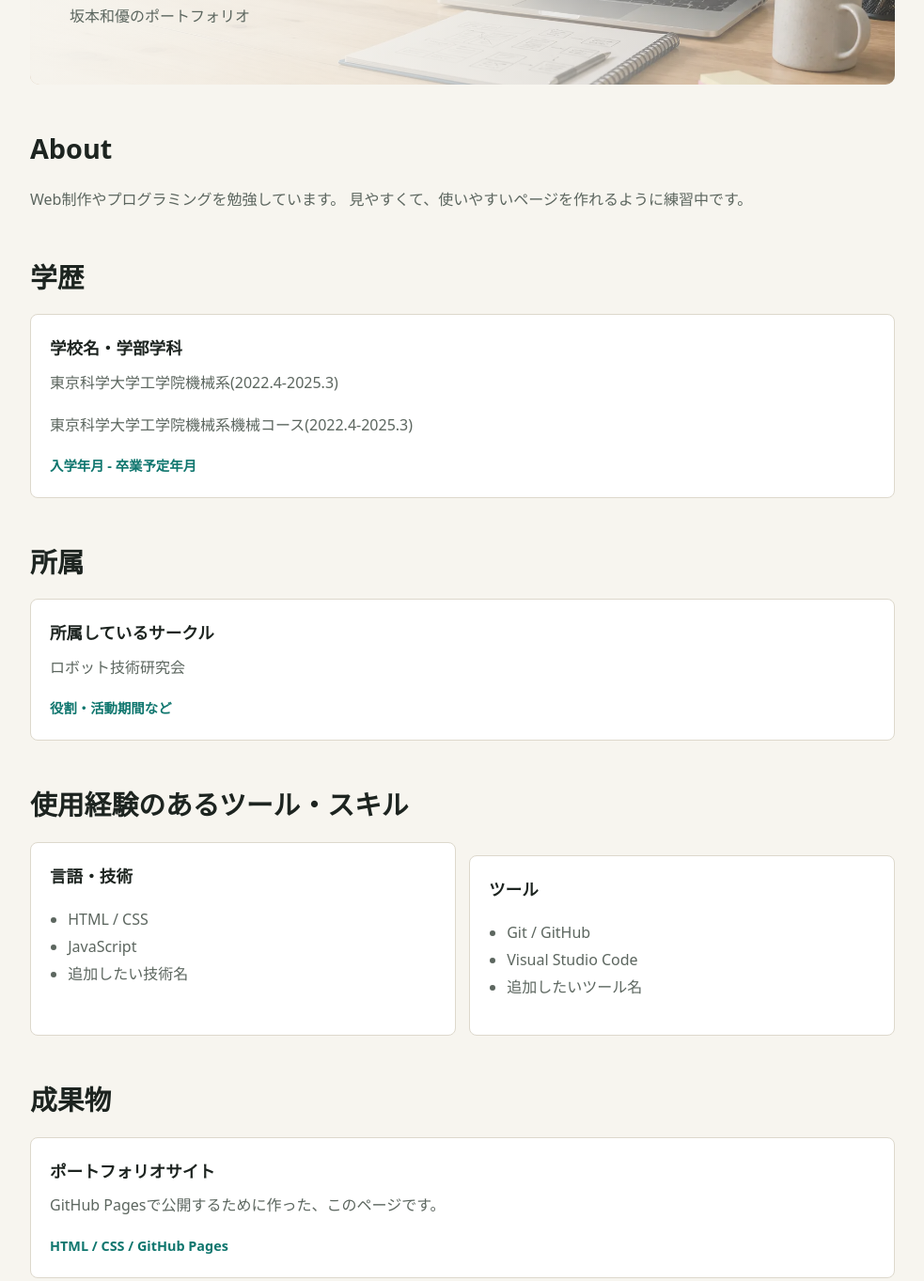
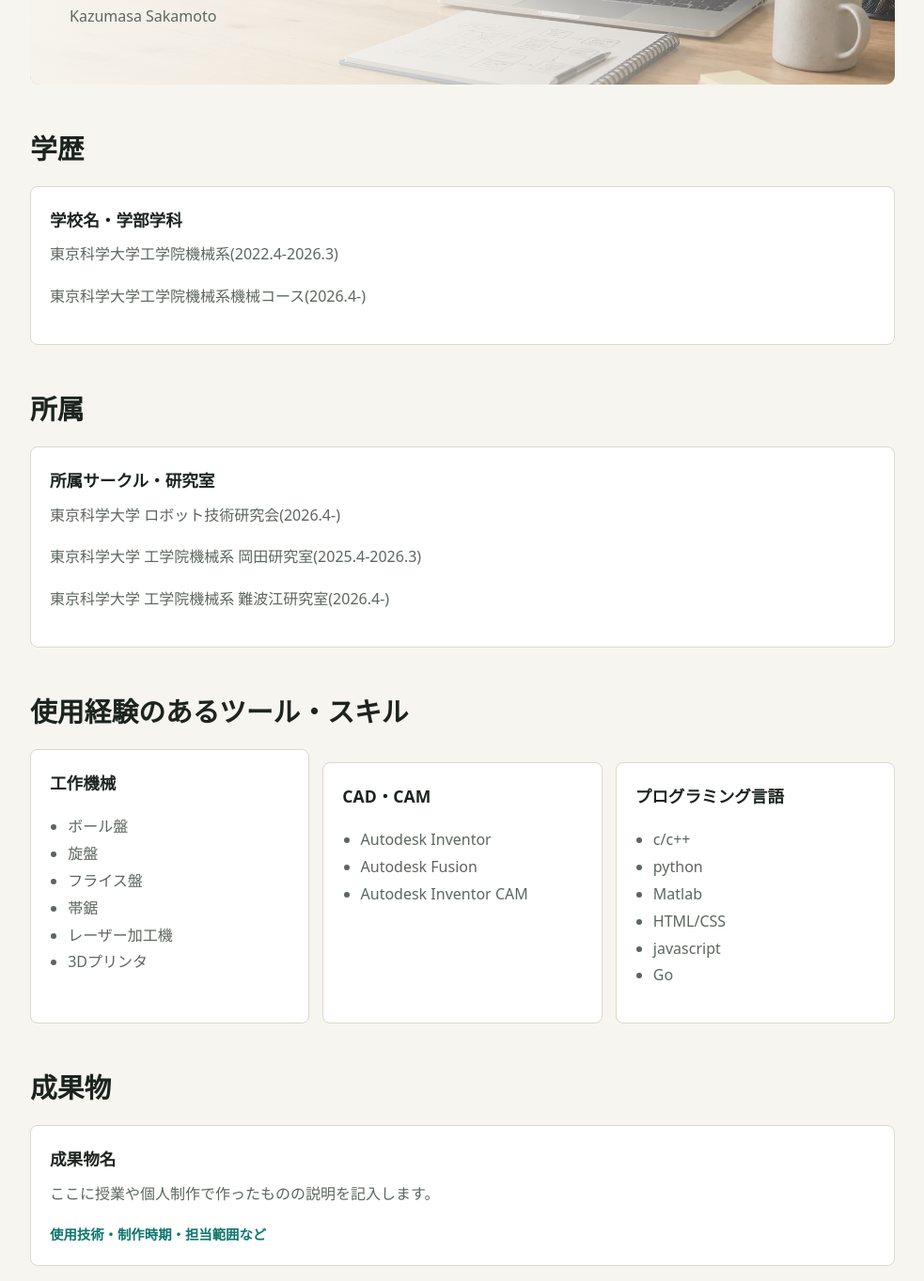
Before and after one commit to 22-sakamoto/22-sakamoto.github.io, a plain HTML site: page index.html in a window 1280 px wide. Shown: the part 404-1767 px from the top of the page at 94% size, without its empty margins (148-1131 px from the left). Drawn offline with Linux system fonts and the light colour scheme.

Commit message:
README.mdの使用経験セクションを更新し、index.htmlの内容を修正。styles.cssでスキルグリッドの列数を変更し、レスポンシブデザインを改善。

```diff
--- a/index.html
+++ b/index.html
@@ -1,49 +1,42 @@
 <!doctype html>
 <html lang="ja">
   <head>
-    <meta charset="utf-8">
-    <meta name="viewport" content="width=device-width, initial-scale=1">
+    <meta charset="utf-8" />
+    <meta name="viewport" content="width=device-width, initial-scale=1" />
     <title>Sakamoto Portfolio</title>
-    <meta name="description" content="Sakamotoのシンプルなポートフォリオページです。">
-    <link rel="stylesheet" href="styles.css">
+    <meta
+      name="description"
+      content="Sakamotoのシンプルなポートフォリオページです。"
+    />
+    <link rel="stylesheet" href="styles.css" />
   </head>
   <body>
     <main>
       <section class="hero">
-        <img src="assets/portfolio-hero.webp" alt="" class="hero-image">
+        <img src="assets/portfolio-hero.webp" alt="" class="hero-image" />
         <div class="hero-text">
           <p class="label">Portfolio</p>
           <h1>坂本和優</h1>
-          <p>
-            坂本和優のポートフォリオ
-          </p>
+          <p>Kazumasa Sakamoto</p>
         </div>
-      </section>
-
-      <section>
-        <h2>About</h2>
-        <p>
-          Web制作やプログラミングを勉強しています。
-          見やすくて、使いやすいページを作れるように練習中です。
-        </p>
       </section>
 
       <section>
         <h2>学歴</h2>
         <div class="card">
           <h3>学校名・学部学科</h3>
-          <p>東京科学大学工学院機械系(2022.4-2025.3)</p>
-          <p>東京科学大学工学院機械系機械コース(2022.4-2025.3)</p>
-          <p class="tags">入学年月 - 卒業予定年月</p>
+          <p>東京科学大学工学院機械系(2022.4-2026.3)</p>
+          <p>東京科学大学工学院機械系機械コース(2026.4-)</p>
         </div>
       </section>
 
       <section>
         <h2>所属</h2>
         <div class="card">
-          <h3>所属しているサークル</h3>
-          <p>ロボット技術研究会</p>
-          <p class="tags">役割・活動期間など</p>
+          <h3>所属サークル・研究室</h3>
+          <p>東京科学大学 ロボット技術研究会(2026.4-)</p>
+          <p>東京科学大学 工学院機械系 岡田研究室(2025.4-2026.3)</p>
+          <p>東京科学大学 工学院機械系 難波江研究室(2026.4-)</p>
         </div>
       </section>
 
@@ -51,19 +44,33 @@
         <h2>使用経験のあるツール・スキル</h2>
         <div class="skill-grid">
           <div class="card">
-            <h3>言語・技術</h3>
+            <h3>工作機械</h3>
             <ul>
-              <li>HTML / CSS</li>
-              <li>JavaScript</li>
-              <li>追加したい技術名</li>
+              <li>ボール盤</li>
+              <li>旋盤</li>
+              <li>フライス盤</li>
+              <li>帯鋸</li>
+              <li>レーザー加工機</li>
+              <li>3Dプリンタ</li>
             </ul>
           </div>
           <div class="card">
-            <h3>ツール</h3>
+            <h3>CAD・CAM</h3>
             <ul>
-              <li>Git / GitHub</li>
-              <li>Visual Studio Code</li>
-              <li>追加したいツール名</li>
+              <li>Autodesk Inventor</li>
+              <li>Autodesk Fusion</li>
+              <li>Autodesk Inventor CAM</li>
+            </ul>
+          </div>
+          <div class="card">
+            <h3>プログラミング言語</h3>
+            <ul>
+              <li>c/c++</li>
+              <li>python</li>
+              <li>Matlab</li>
+              <li>HTML/CSS</li>
+              <li>javascript</li>
+              <li>Go</li>
             </ul>
           </div>
         </div>
@@ -72,23 +79,11 @@
       <section>
         <h2>成果物</h2>
         <div class="card">
-          <h3>ポートフォリオサイト</h3>
-          <p>GitHub Pagesで公開するために作った、このページです。</p>
-          <p class="tags">HTML / CSS / GitHub Pages</p>
-        </div>
-        <div class="card">
           <h3>成果物名</h3>
           <p>ここに授業や個人制作で作ったものの説明を記入します。</p>
           <p class="tags">使用技術・制作時期・担当範囲など</p>
         </div>
       </section>
-
-      <section>
-        <h2>Contact</h2>
-        <p>
-          連絡先や履歴書PDFのリンクは、必要になったらここに追加します。
-        </p>
-      </section>
     </main>
   </body>
 </html>
--- a/styles.css
+++ b/styles.css
@@ -131,8 +131,14 @@ ul {
 
 .skill-grid {
   display: grid;
-  grid-template-columns: repeat(2, minmax(0, 1fr));
+  grid-template-columns: repeat(3, minmax(0, 1fr));
   gap: 14px;
+}
+
+@media (max-width: 820px) {
+  .skill-grid {
+    grid-template-columns: 1fr;
+  }
 }
 
 @media (max-width: 640px) {
@@ -152,8 +158,4 @@ ul {
   .hero-text {
     padding: 28px;
   }
-
-  .skill-grid {
-    grid-template-columns: 1fr;
-  }
 }
```
Also changed, not shown: 1 other file.
